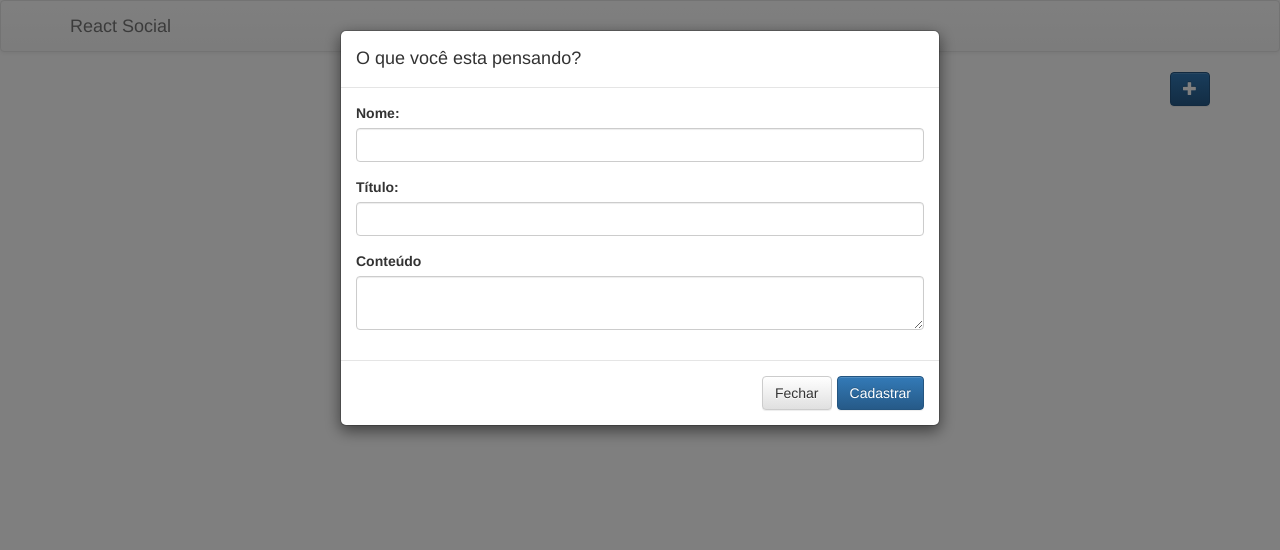
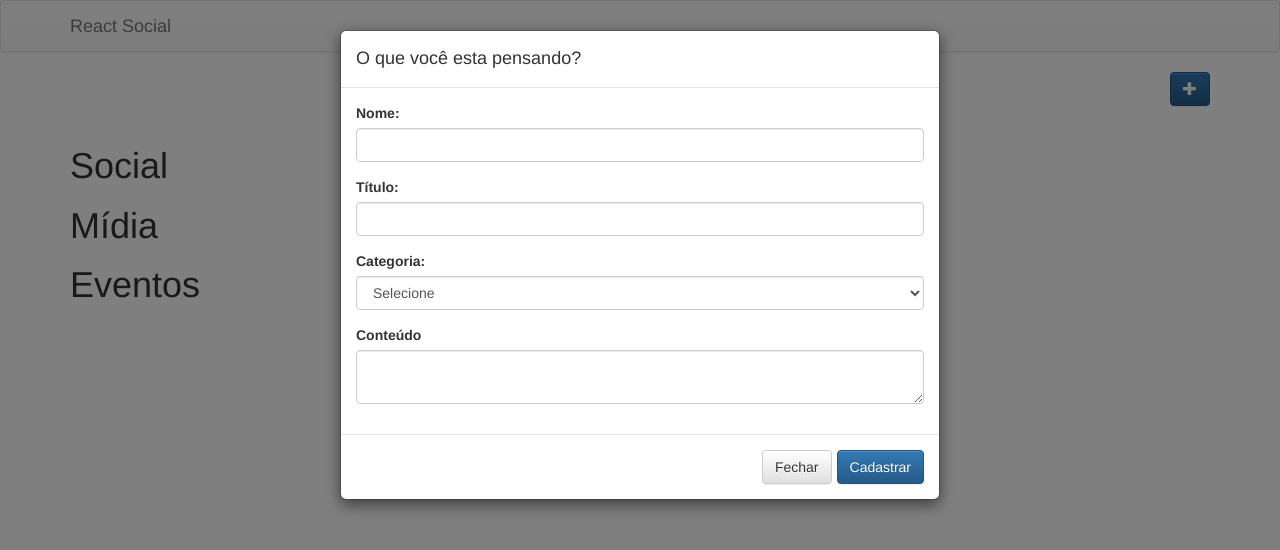
Before and after one commit to brunoroger/react_social, a React (Create React App) app: page / in a window 1280 px wide. Both pictures are taken after a click on the button 1189 px from the left and 89 px from the top of the page. Shown: the top 550 px of the page. Built offline with nearby package versions, Linux system fonts and the light colour scheme.

Commit message:
feat: removendo comentario e pré definindo as categorias

```diff
--- a/src/components/ListPost.js
+++ b/src/components/ListPost.js
@@ -8,7 +8,10 @@ import ModalListComent from './ModalListComent';
 import { removePost } from '../actions';
 
 const mapStateToProps = state => {
-	return { post: state.post };
+	return {
+		post: state.post,
+		categories: state.categories
+	};
 };
 
 const mapDispatchToProps = dispatch => {
@@ -17,7 +20,7 @@ const mapDispatchToProps = dispatch => {
 	};
 };
 
-const ConnectedListPost = ({post, removePost}) => (
+const ConnectedListPost = ({post, categories, removePost}) => (
 	<div>
 		<Row>
 			<Col md={ 12 }>
@@ -25,7 +28,10 @@ const ConnectedListPost = ({post, removePost}) => (
 			</Col>
 		</Row>
 		<br/>
-		{post.filter(el => !el.deleted ).map(el => (
+		{categories.map(cat => (
+			<div key={cat.id}>
+				<h1>{cat.name}</h1>
+				{post.filter(el => !el.deleted && parseInt(el.idCategorie,10) === cat.id ).map(el => (
 					<Row key={el.id}>
 						<Col md={ 12 }>
 							<Jumbotron>
@@ -43,6 +49,8 @@ const ConnectedListPost = ({post, removePost}) => (
 					</Row>
 				))}
 			</div>
+		))}
+	</div>
 );
 
 const ListPost = connect(mapStateToProps, mapDispatchToProps)(ConnectedListPost);
--- a/src/components/ModalAdd.js
+++ b/src/components/ModalAdd.js
@@ -4,6 +4,10 @@ import { connect } from "react-redux";
 import uuidv1 from "uuid";
 import serializeForm from 'form-serialize';
 import { addPost } from '../actions';
+
+const mapStateToProps = state => {
+	return { categories: state.categories };
+};
 
 const mapDispatchToProps = dispatch => {
   return {
@@ -59,6 +63,15 @@ class ModalAdd  extends Component {
 									<ControlLabel>Título:</ControlLabel>
 									<FormControl name="title" id="title" type="text" />
 								</FormGroup>
+								<FormGroup controlId="idCategorie">
+								  <ControlLabel>Categoria:</ControlLabel>
+								  <FormControl componentClass="select" name="idCategorie" id="idCategorie">
+									<option value="">Selecione</option>
+									{this.props.categories.map(el => (
+										<option key={el.id} value={el.id}>{el.name}</option>
+									))}
+								  </FormControl>
+								</FormGroup>
 								<FormGroup controlId="body">
 									<ControlLabel>Conteúdo</ControlLabel>
 									<FormControl name="body" componentClass="textarea" id="body"/>
@@ -75,4 +88,4 @@ class ModalAdd  extends Component {
 		}
 }
 
-export default connect(null, mapDispatchToProps)(ModalAdd);
+export default connect(mapStateToProps, mapDispatchToProps)(ModalAdd);
--- a/src/components/ModalEdit.js
+++ b/src/components/ModalEdit.js
@@ -3,6 +3,10 @@ import { Modal, Button, Glyphicon, FormGroup, ControlLabel, FormControl } from '
 import { connect } from "react-redux";
 import serializeForm from 'form-serialize';
 import { editPost } from '../actions';
+
+const mapStateToProps = state => {
+	return { categories: state.categories };
+};
 
 const mapDispatchToProps = dispatch => {
   return {
@@ -58,6 +62,15 @@ class ModalEdit  extends Component {
 									<ControlLabel>Título:</ControlLabel>
 									<FormControl name="title" id="title" defaultValue={this.props.post.title} type="text" />
 								</FormGroup>
+								<FormGroup controlId="idCategorie">
+								  <ControlLabel>Categoria:</ControlLabel>
+								  <FormControl componentClass="select" name="idCategorie" id="idCategorie" defaultValue={this.props.post.idCategorie}>
+									<option value="">Selecione</option>
+									{this.props.categories.map(el => (
+										<option key={el.id} value={el.id}>{el.name}</option>
+									))}
+								  </FormControl>
+								</FormGroup>
 								<FormGroup controlId="body">
 									<ControlLabel>Conteúdo</ControlLabel>
 									<FormControl name="body" defaultValue={this.props.post.body} componentClass="textarea" id="body"/>
@@ -74,4 +87,4 @@ class ModalEdit  extends Component {
 		}
 }
 
-export default connect(null, mapDispatchToProps)(ModalEdit);
+export default connect(mapStateToProps, mapDispatchToProps)(ModalEdit);
--- a/src/reducers/index.js
+++ b/src/reducers/index.js
@@ -10,6 +10,20 @@ import {
 //import { searchId } from '../util/helper';
 
 const initialState = {
+	categories: [
+		{
+			id: 1,
+			name: 'Social'
+		},
+		{
+			id: 2,
+			name: 'Mídia'
+		},
+		{
+			id: 3,
+			name: 'Eventos'
+		}
+	],
 	post: [],
 	comment: []
 };
@@ -17,6 +31,7 @@ const initialState = {
 const reducer = (state = initialState, action) => {
 	switch(action.type){
 		case ADD_POST:
+			console.log({ ...state, post: [...state.post, action.post] });
 			return { ...state, post: [...state.post, action.post] };
 		case EDIT_POST:
 			const updatePost = state.post.map(item => {
```
Lines whose indentation alone changed are shown as unchanged.
